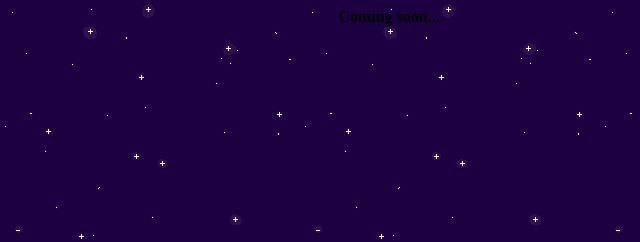
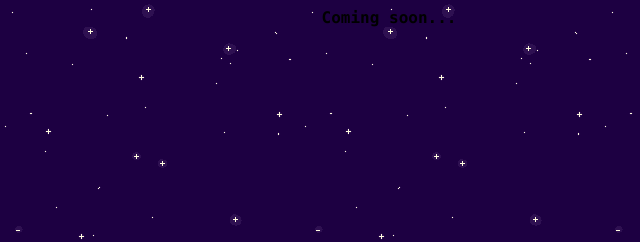
Before and after one commit to nick9088/thedoofm, a plain HTML site: page index.html in a window 1280 px wide. Shown: the top 242 px of the page, 251-891 px from the left. Drawn offline with Linux system fonts and the light colour scheme.

Commit message:
Update main.css

```diff
--- a/main.css
+++ b/main.css
@@ -1,3 +1,6 @@
 body {
   background-image: url('bg_tiles.gif');
 }
+b {
+  font-family: "Lucida Console", "Courier New", monospace;
+}
```
